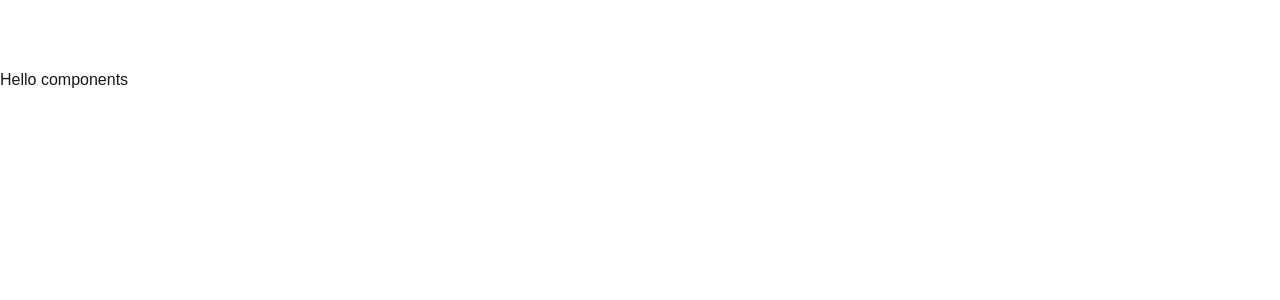
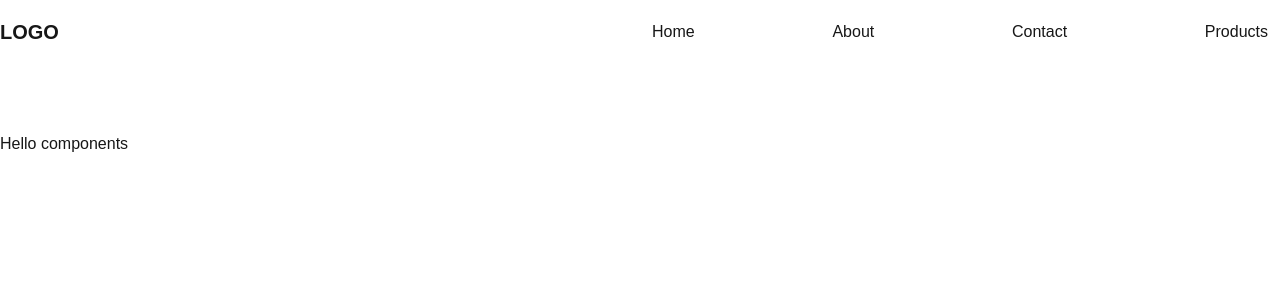
Before and after one commit to BivekKarki/NextJsEcommerce, a Next.js app: page /components in a window 1280 px wide. Shown: the top 300 px of the page. Built offline with nearby package versions, Linux system fonts and the light colour scheme.

Commit message:
navbar and route

```diff
--- /dev/null
+++ b/src/app/components/Navbar.js
@@ -0,0 +1,28 @@
+'use client'
+import navLinks from '@/constants/navlinks'
+import { HOME_ROUTES } from '@/constants/routes';
+import Link from 'next/link'
+import { usePathname } from 'next/navigation';
+import React from 'react'
+
+function Navbar() {
+
+    const pathName = usePathname();
+
+  return (
+      <nav className='md:w-1/2 flex justify-between '>
+        {navLinks.map((navLink, index) => {
+            const isActive =
+            navLink.route == HOME_ROUTES
+            ? pathName === navLink.route
+            : pathName.startsWith(navLink.route);
+            return (
+                <Link key={index} href={navLink.route} className={isActive? 'font-semibold px-3 py-2 text-yellow-300':'px-3 py-2'}>
+                    {navLink.label}
+                </Link>
+            )})}
+      </nav>
+  );
+}
+
+export default Navbar;
--- a/src/app/components/page.js
+++ b/src/app/components/page.js
@@ -1,4 +1,5 @@
 import React from 'react'
+import Navbar from './Navbar'
 
 const page = () => {
   return (
--- a/src/app/layout.js
+++ b/src/app/layout.js
@@ -1,5 +1,6 @@
 import { Geist, Geist_Mono } from "next/font/google";
 import "./globals.css";
+import Navbar from "./components/Navbar";
 
 const geistSans = Geist({
   variable: "--font-geist-sans",
@@ -23,6 +24,12 @@
       <body
         className={`${geistSans.variable} ${geistMono.variable} antialiased`}
       >
+        <header className="bg-white dark:bg-zinc-900 py-3 w-full flex ">
+          <div className="container mx-auto flex justify-between items-center">
+            <h1 className="font-extrabold text-xl">LOGO</h1>
+            <Navbar />
+          </div>
+        </header>
         {children}
       </body>
     </html>
--- /dev/null
+++ b/src/constants/navlinks.js
@@ -0,0 +1,22 @@
+const { HOME_ROUTES, CONTACT_ROUTES, ABOUT_ROUTES, PRODUCT_ROUTES } = require("./routes");
+
+const navLinks = [
+    {
+        label: "Home",
+        route: HOME_ROUTES,
+    },
+    {
+        label: "About",
+        route: ABOUT_ROUTES,
+    },
+    {
+        label: "Contact",
+        route: CONTACT_ROUTES,
+    },
+    {
+        label: "Products",
+        route: PRODUCT_ROUTES,
+    },
+]
+
+export default navLinks;
--- /dev/null
+++ b/src/constants/routes.js
@@ -0,0 +1,4 @@
+export const HOME_ROUTES ="/";
+export const ABOUT_ROUTES ="/about-us";
+export const CONTACT_ROUTES ="/contact";
+export const PRODUCT_ROUTES ="/products";
```
